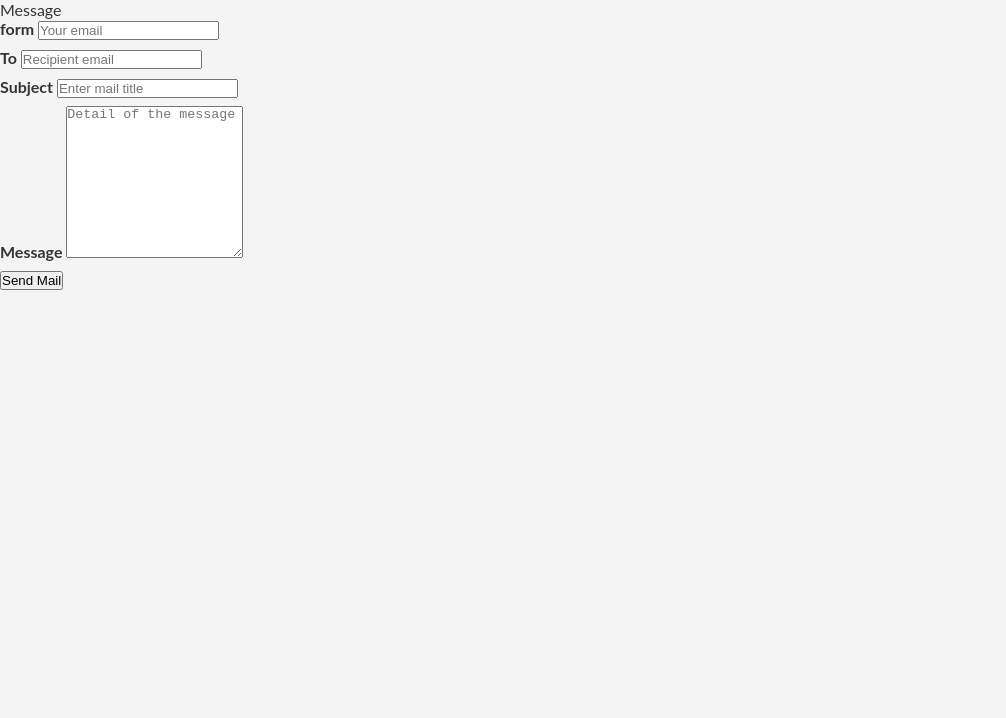
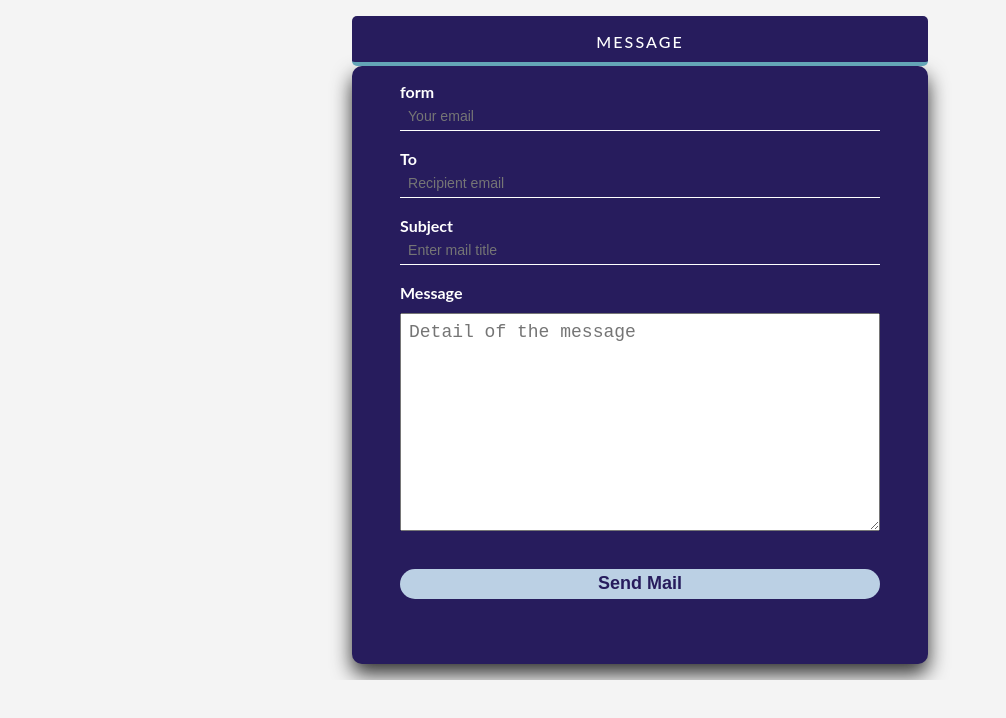
Before and after one commit to OsumiliIkenna/EPICMAIL, a plain HTML site: page UI/html/composemail.html in a window 1280 px wide. Shown: the whole page, without its empty margins (0-1006 px from the left). Drawn offline with Linux system fonts and the light colour scheme.

Commit message:
add css styling to composemail.html

```diff
--- a/UI/css/style.css
+++ b/UI/css/style.css
@@ -11,6 +11,48 @@ body {
     background: #f4f4f4;
     background-position: center;
     font-family: 'Lato', sans-serif;
+}
+
+.container {
+    padding: 1rem 4rem;
+    margin: auto;
+    overflow: hidden;
+}
+
+.app .container-header {
+	z-index: 1;
+    position: relative;
+    display: block;
+    width: 100%;
+    height: 50px;
+    text-transform: uppercase;
+    line-height: 3rem;
+    text-align: center;
+    color: rgba(255, 255, 255, 0.6);
+    letter-spacing: 0.13rem;
+    background: #271c5d;
+    border-bottom: 0.25rem solid #64a5b7;
+    border-radius: 5px;
+}
+
+.container-header span.title {
+	position: absolute;
+    width: 100%;
+    display: inline-block;
+    left: 0;
+    font-size: 1rem;
+    font-weight: 500;
+    margin-top: 2px;
+    color: #fff;
+}
+
+.form-wrap {
+	margin: auto;
+    background: #271c5d;
+    color: #fff;
+    padding: 1rem 3rem 3rem;
+    box-shadow: 0 10px 20px rgba(0, 0, 0, .8);
+    border-radius: 10px;
 }
 
 .login-container,
@@ -42,7 +84,8 @@ label {
 }
 
 .login-container input,
-.signup-container input {
+.signup-container input,
+.form-wrap input {
 	width: 100%;
 	margin-bottom: 0.63rem;
 	height: 30px;
@@ -52,6 +95,10 @@ label {
 	outline: none;
 	color: #fff;
 	font-size: 0.88rem;
+}
+
+#message {
+	margin-top: 0.65rem;
 }
 
 #btn {
@@ -74,6 +121,14 @@ label {
 	background-color: #FFA500;
 }
 
+.form-wrap #btn {
+    margin-top: 1rem;
+    display: block;
+    width: 100%;
+    text-align: center;
+    font-size: 18px;
+}
+
 .login-container a {
 	text-decoration: none;
     font-size: 0.75rem;
@@ -87,7 +142,21 @@ label {
 	color: #FFA500;
 }
 
-@media (min-width: 481px) and (max-width: 767px) {
+.input-box {
+    padding: 0.5rem;
+    font-size: 18px;
+    width: 100%;
+    margin-bottom: 1.2rem;
+}
+
+@media screen and (min-width: 768px) {
+	.container {
+		max-width: 55%;
+    	height: 55%;
+	}
+}
+
+@media screen and (min-width: 481px) and (max-width: 767px) {
   	.login-container {
     	width: 80%;
   	}
@@ -95,9 +164,13 @@ label {
   	.signup-container {
     	width: 90%;
   	}
+
+  	.container {
+        padding: 1rem 2rem;
+    }
 }
 
-@media (min-width: 320px) and (max-width: 480px) {
+@media screen and (min-width: 320px) and (max-width: 480px) {
   	.login-container {
 	    width: 80%;
   	}
@@ -105,4 +178,11 @@ label {
   	.signup-container {
     	width: 90%;
   	}
+
+  	.container {
+        padding: 1rem;
     }
+    .form-wrap {
+        padding: 1rem 2rem 2rem;
+    }
+}
--- a/UI/html/composemail.html
+++ b/UI/html/composemail.html
@@ -39,7 +39,7 @@
                                 rows="10" required></textarea>
                         </label>
                     </div>
-                    <button class="btn-send btn-reverse">Send Mail</button>
+                    <button id="btn">Send Mail</button>
                 </form>
             </div>
         </div>
```
Lines whose indentation alone changed are shown as unchanged.
